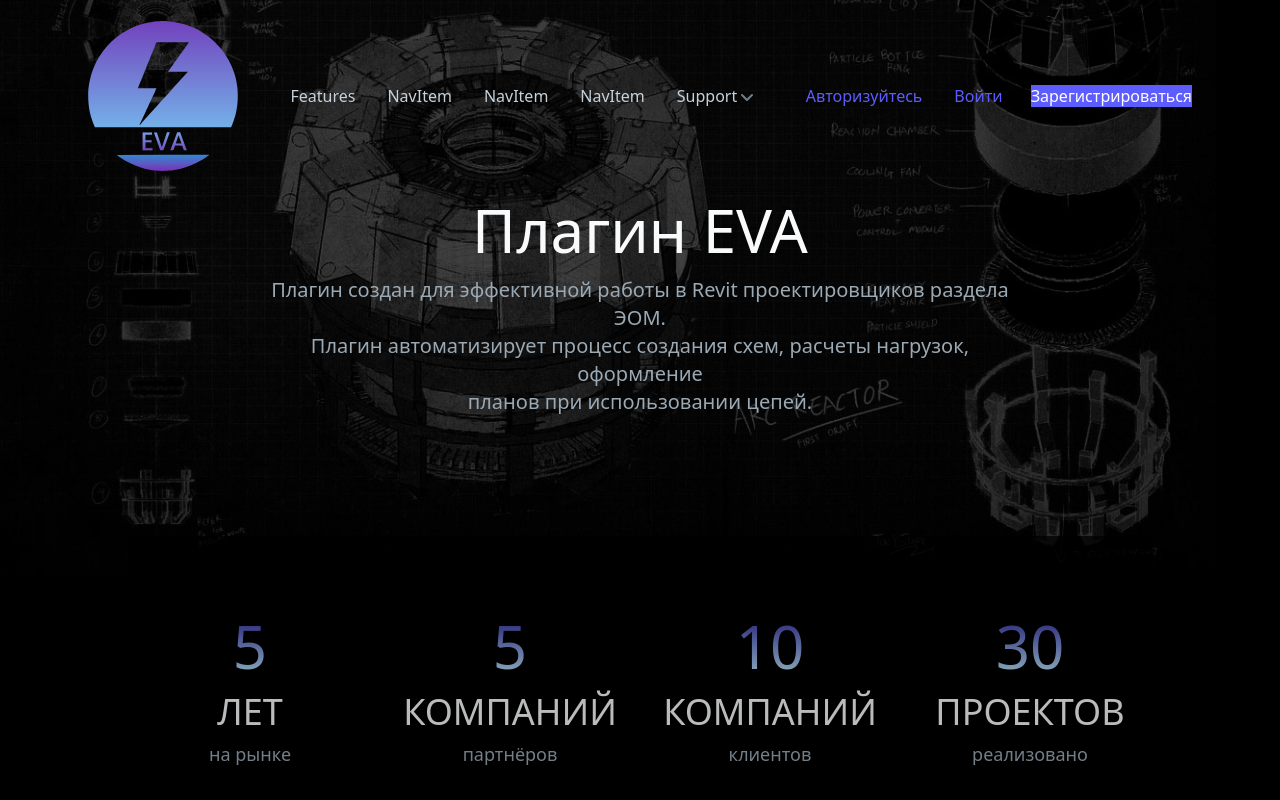
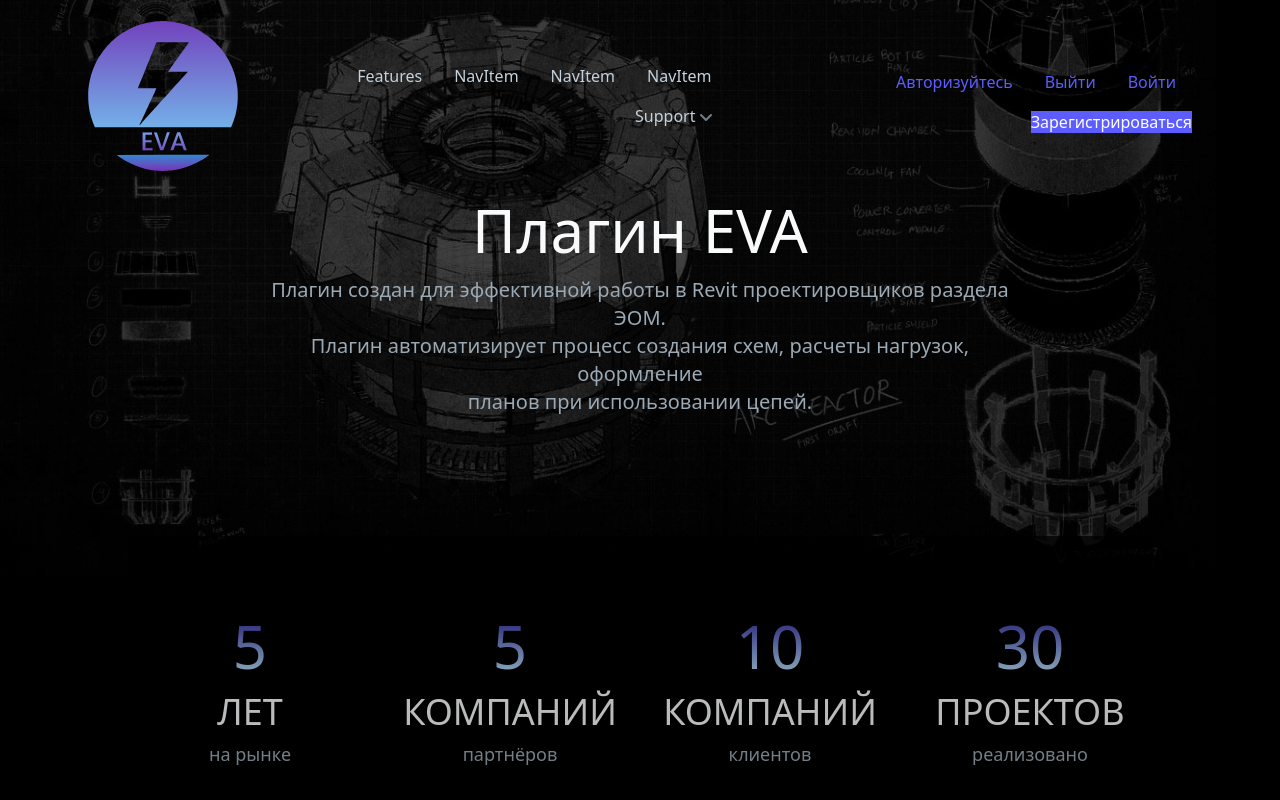
Before and after one commit to EgorSherstnev/eva_client_ts, a React (Create React App) app: page / in a window 1280 px wide. Shown: the top 800 px of the page. Built offline with nearby package versions, Linux system fonts and the light colour scheme; no server answers.

Commit message:
added logout user in header

```diff
--- a/src/partials/Header.tsx
+++ b/src/partials/Header.tsx
@@ -5,13 +5,16 @@
 import { AppState } from '../models/IAppState';
 
 import LogoIcon from '../images/Logo.svg';
-import { connect, useSelector } from "react-redux";
+import { connect, useDispatch, useSelector } from "react-redux";
 import { RootState } from "../store";
+import { logoutUser } from "../actions";
 
 function Header (props: any) {
     const { user, isAuth } = props;
     //const isAuth = useSelector((state: RootState) => state.auth.isAuth);
     //const userAuth = useSelector((state: RootState) => state.auth.user.email)
+    const dispatch = useDispatch()
+
     const [mobileNavOpen, setMobileNavOpen] = useState(false);
 
     const mobileNav = useRef<HTMLDivElement | null>(null);
@@ -39,6 +42,14 @@
     return () => document.removeEventListener('keydown', keyHandler);
   });
 
+  const userLogout = async(e: React.MouseEvent<HTMLButtonElement, MouseEvent>) => {
+    e.preventDefault();
+    try {
+        await dispatch(logoutUser())
+    } catch (e: any) {
+        alert(e.response?.data?.message || 'Ошибка выхода');
+    }
+  }
 
 return (
     <header className="absolute w-full z-30">
@@ -97,6 +108,14 @@
                    <ul className="flex grow justify-end flex-wrap items-center">
                         <li className="font-medium text-purple-600 hover:text-gray-200 px-4 py-3 flex items-center transition duration-150 ease-in-out">
                             {isAuth ? `Пользователь авторизован ${user.email}` : 'Авторизуйтесь'}
+                        </li>
+                        <li>
+                            <button
+                                className="font-medium text-purple-600 hover:text-gray-200 px-4 py-3 flex items-center transition duration-150 ease-in-out"
+                                onClick={userLogout}
+                            >
+                                Выйти
+                            </button>
                         </li>
                         <li>
                             <Link to="/signin" className="font-medium text-purple-600 hover:text-gray-200 px-4 py-3 flex items-center transition duration-150 ease-in-out">
```
